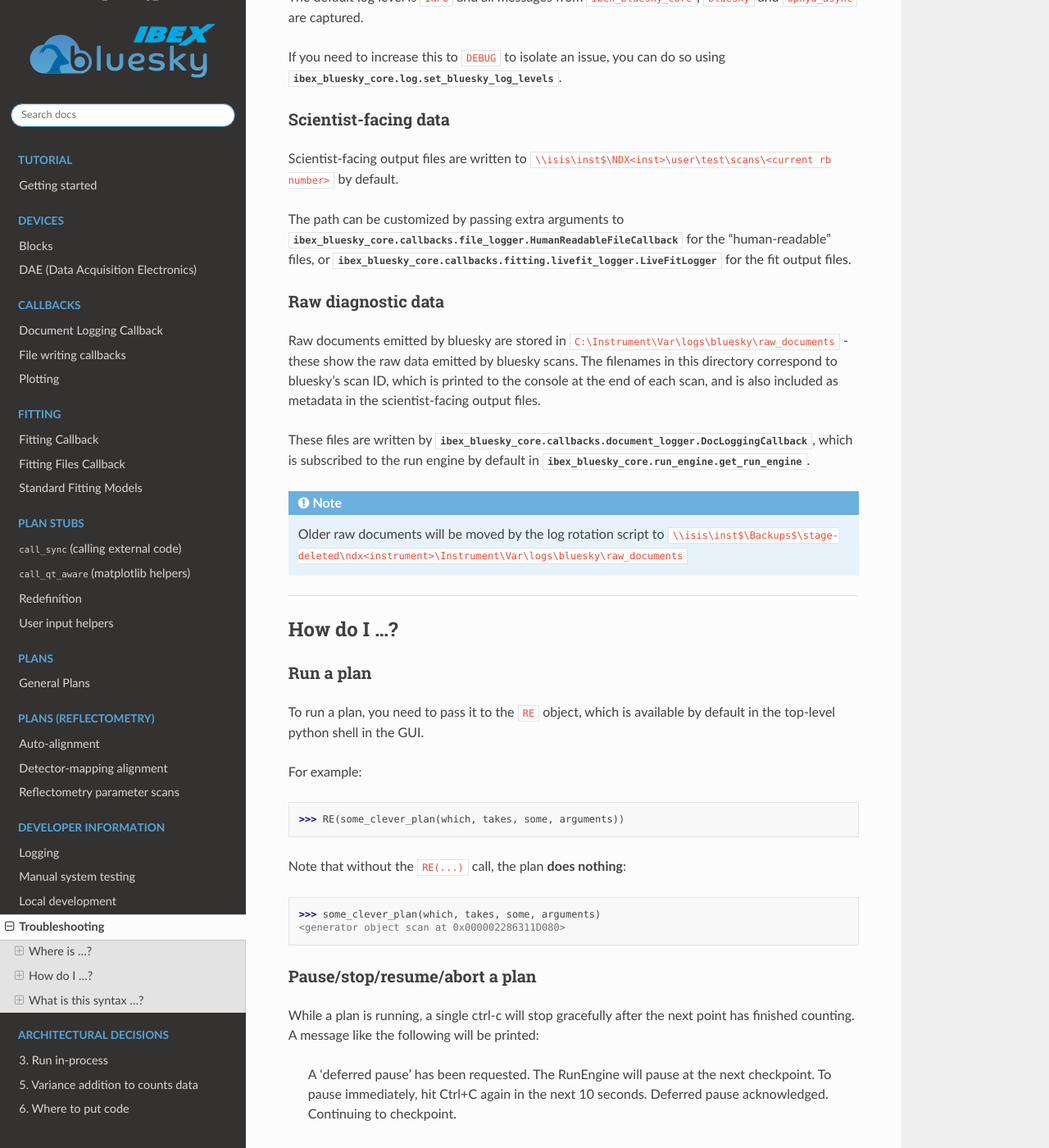
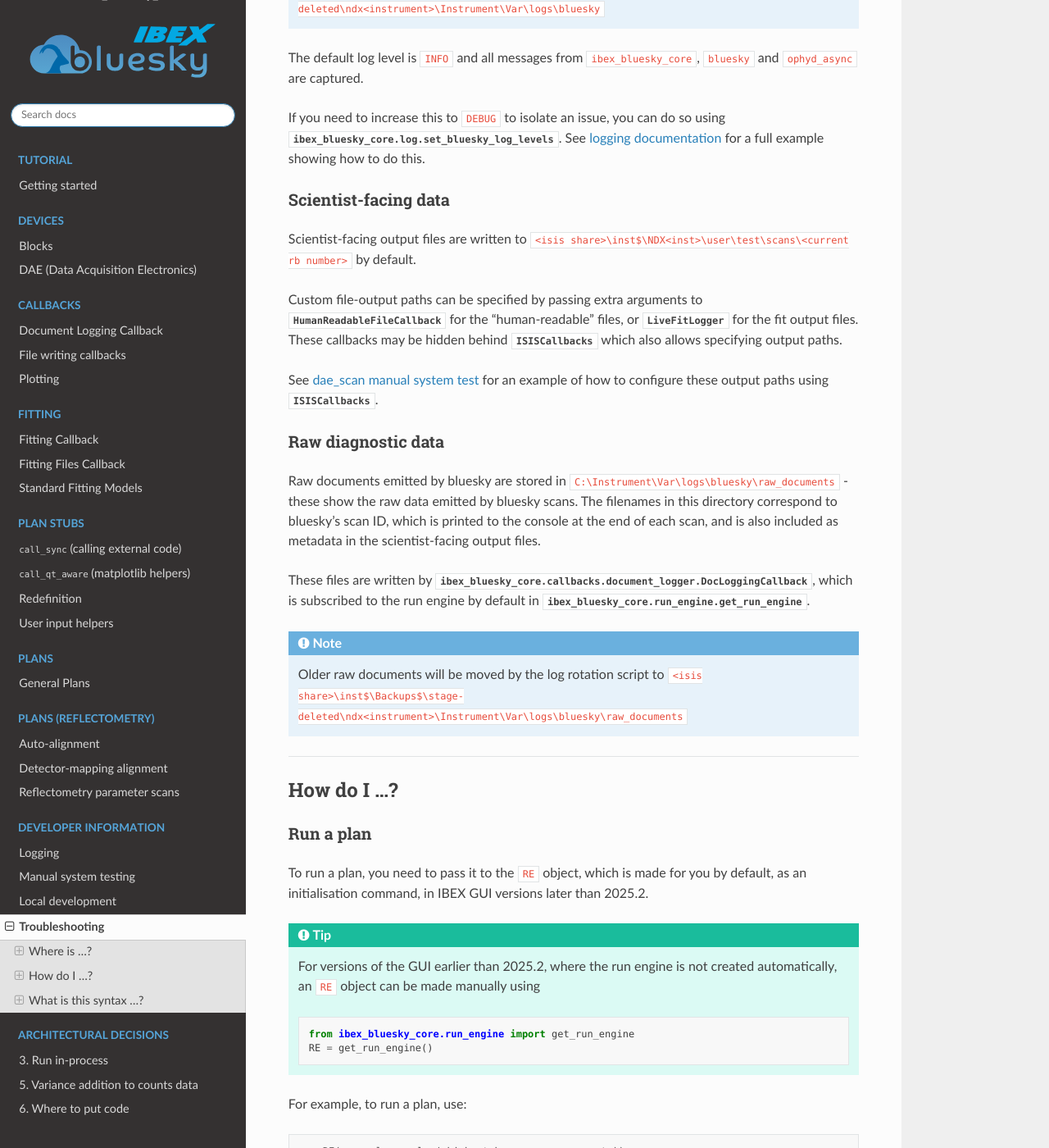
Before and after one commit to ISISComputingGroup/ibex_bluesky_core, a Sphinx documentation site: the page built from doc/dev/troubleshooting.md, in a window 1280 px wide and 1400 px high, scrolled down 1001 px. Shown: the whole window at 82% size. Built offline with Sphinx 7.4.7 and the Read the Docs theme 3.1.0, drawn with Linux system fonts in a browser that asks for light colours; pages that are not in the unit, such as notebooks, are missing from menus; some of the changed text lies outside the part shown.

Commit message:
Update troubleshooting guide after group code review

````diff
--- a/doc/conf.py
+++ b/doc/conf.py
@@ -29,7 +29,7 @@
     ("py:obj", r"^.*\.T.*_co$"),
 ]
 
-myst_enable_extensions = ["dollarmath", "strikethrough"]
+myst_enable_extensions = ["dollarmath", "strikethrough", "colon_fence"]
 suppress_warnings = ["myst.strikethrough"]
 
 extensions = [
--- a/doc/dev/troubleshooting.md
+++ b/doc/dev/troubleshooting.md
@@ -2,11 +2,14 @@
 
 ## Where is ...?
 
-### Instrument-specific bluesky code
+### Instrument-specific bluesky plans & devices.
 
 This is located in each instrument's `inst` script area, with their other instrument-specific scripts.
 
-`c:\Instrument\Settings\config\NDX<inst>\configurations\Python\inst\bluesky`
+`c:\Instrument\Settings\config\NDX<inst>\configurations\Python\inst\bluesky`.
+
+Instrument-specific bluesky plans will typically be defined in the `plans` module in the above area, and devices will
+be defined in a `devices` module.
 
 ### This library (`ibex_bluesky_core`)
 
@@ -29,21 +32,29 @@
 
 ```{note}
 Older log files will be moved by the log rotation script to
-`\\isis\inst$\Backups$\stage-deleted\ndx<instrument>\Instrument\Var\logs\bluesky`
+`<isis share>\inst$\Backups$\stage-deleted\ndx<instrument>\Instrument\Var\logs\bluesky`
 ```
 
 The default log level is `INFO` and all messages from `ibex_bluesky_core`, `bluesky` and `ophyd_async` are captured.
 
 If you need to increase this to `DEBUG` to isolate an issue, you can do so using
-{py:obj}`ibex_bluesky_core.log.set_bluesky_log_levels`.
+{py:obj}`ibex_bluesky_core.log.set_bluesky_log_levels`. See [logging documentation](logging.md) for a full example
+showing how to do this.
 
 ### Scientist-facing data
 
-Scientist-facing output files are written to `\\isis\inst$\NDX<inst>\user\test\scans\<current rb number>` by default.
+Scientist-facing output files are written to `<isis share>\inst$\NDX<inst>\user\test\scans\<current rb number>` by
+default.
 
-The path can be customized by passing extra arguments to
-{py:obj}`ibex_bluesky_core.callbacks.file_logger.HumanReadableFileCallback` for the "human-readable" files, or
-{py:obj}`ibex_bluesky_core.callbacks.fitting.livefit_logger.LiveFitLogger` for the fit output files.
+Custom file-output paths can be specified by passing extra arguments to
+{py:obj}`HumanReadableFileCallback<ibex_bluesky_core.callbacks.file_logger.HumanReadableFileCallback>`
+for the "human-readable" files, or
+{py:obj}`LiveFitLogger<ibex_bluesky_core.callbacks.fitting.livefit_logger.LiveFitLogger>`
+for the fit output files. These callbacks may be hidden behind
+{py:obj}`ISISCallbacks<ibex_bluesky_core.callbacks.ISISCallbacks>` which also allows specifying output paths.
+
+See [dae_scan manual system test](https://github.com/ISISComputingGroup/ibex_bluesky_core/blob/0.2.1/manual_system_tests/dae_scan.py#L83)
+for an example of how to configure these output paths using {py:obj}`ISISCallbacks<ibex_bluesky_core.callbacks.ISISCallbacks>`.
 
 ### Raw diagnostic data
 
@@ -65,10 +76,19 @@
 
 ### Run a plan
 
-To run a plan, you need to pass it to the `RE` object, which is available by default in the top-level python shell in
-the GUI.
+To run a plan, you need to pass it to the `RE` object, which is made for you by default, as an initialisation command,
+in IBEX GUI versions later than 2025.2.
 
-For example:
+:::{tip}
+For versions of the GUI earlier than 2025.2, where the run engine is not created automatically, an `RE` object can be
+made manually using
+```python
+from ibex_bluesky_core.run_engine import get_run_engine
+RE = get_run_engine()
+```
+:::
+
+For example, to run a plan, use:
 
 ```
 >>> RE(some_clever_plan(which, takes, some, arguments))
@@ -226,7 +246,8 @@
 See the options on {py:obj}`BlockWriteConfig<ibex_bluesky_core.devices.block.BlockWriteConfig>` for detailed options. These are specified
 when first creating the `block` object, which is likely to be in
 `\Instrument\Settings\config\NDX<inst>\configurations\Python\inst\bluesky\devices.py`, or dynamically created as part
-of a wrapper plan.
+of a wrapper plan. See [block documentation](../devices/blocks.md) for detailed documentation about how to set up block
+devices.
 
 For complex cases, where a `set` being complete depends on multiple conditions, a custom `ophyd_async` device is usually
 the cleanest way to accomplish this. These can be defined in an instrument's `inst` scripts area if they are specific
````
Also changed, not shown: other parts of doc/dev/troubleshooting.md (+1 -1 lines).
